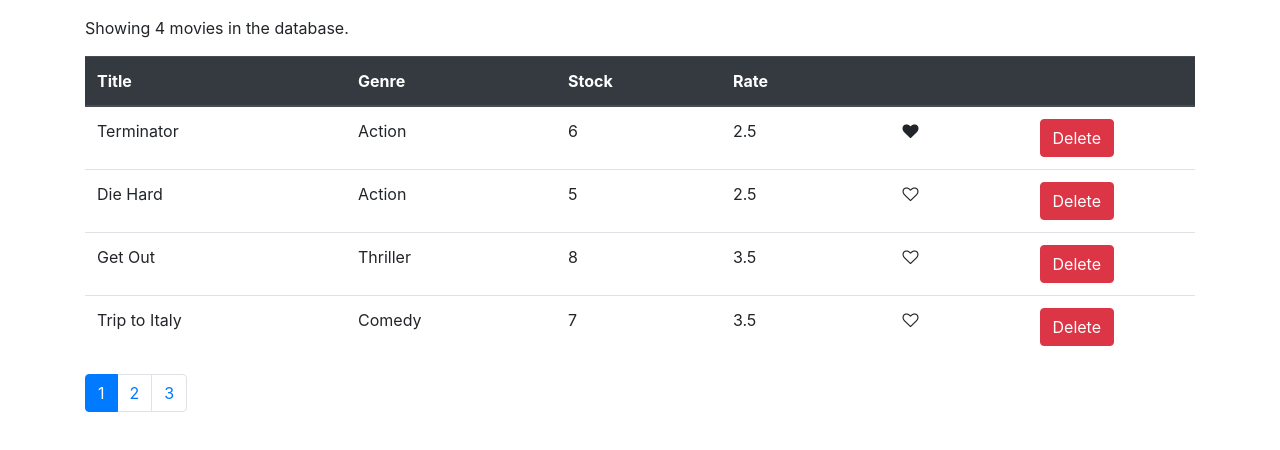
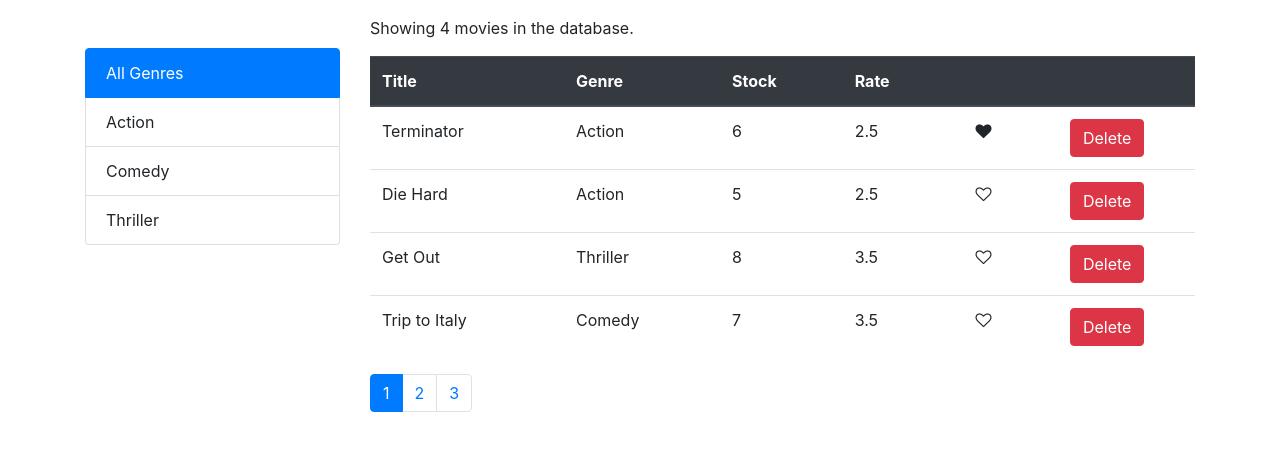
Before and after one commit to cpanuphan/vidly, a React (Create React App) app: page / in a window 1280 px wide. Shown: the top 450 px of the page. Built offline with nearby package versions, Linux system fonts and the light colour scheme.

Commit message:
PropTypes && listGroup

```diff
--- a/package.json
+++ b/package.json
@@ -6,6 +6,7 @@
     "bootstrap": "4.1.1",
     "font-awesome": "4.7.0",
     "lodash": "4.17.10",
+    "prop-types": "15.6.2",
     "react": "^16.11.0",
     "react-dom": "^16.11.0",
     "react-scripts": "3.2.0"
--- a/src/components/common/like.jsx
+++ b/src/components/common/like.jsx
@@ -1,4 +1,5 @@
 import React from "react";
+import PropTypes from "prop-types";
 
 const Like = ({ liked, onLiked }) => {
   let classes = "fa fa-heart";
@@ -14,4 +15,9 @@ const Like = ({ liked, onLiked }) => {
   );
 };
 
+Like.propTypes = {
+  liked: PropTypes.bool.isRequired,
+  onLiked: PropTypes.func.isRequired
+};
+
 export default Like;
--- /dev/null
+++ b/src/components/common/listGroup.jsx
@@ -0,0 +1,31 @@
+import React from "react";
+
+const ListGroup = ({ listItem, selectedItem, onSelectedItem }) => {
+  return (
+    <ul className="list-group">
+      <li
+        style={{ cursor: "pointer" }}
+        className={
+          selectedItem === "" ? "list-group-item active" : "list-group-item"
+        }
+        onClick={() => onSelectedItem("")}
+      >
+        All Genres
+      </li>
+      {listItem.map(item => (
+        <li
+          style={{ cursor: "pointer" }}
+          className={
+            item === selectedItem ? "list-group-item active" : "list-group-item"
+          }
+          key={item._id}
+          onClick={() => onSelectedItem(item)}
+        >
+          {item.name}
+        </li>
+      ))}
+    </ul>
+  );
+};
+
+export default ListGroup;
--- a/src/components/movies.jsx
+++ b/src/components/movies.jsx
@@ -3,12 +3,16 @@ import { getMovies } from "../services/fakeMovieService";
 import Movie from "./movie";
 import Pagination from "./common/pagination";
 import { paginate } from "../utils/paginate";
+import ListGroup from "./common/listGroup";
+import { getGenres } from "../services/fakeGenreService";
 
 class Movies extends Component {
   state = {
     movies: getMovies(),
     currentPage: 1,
-    pageSize: 4
+    pageSize: 4,
+    genres: getGenres(),
+    selectedGenre: ""
   };
 
   handleDelete = movie => {
@@ -27,20 +31,44 @@ class Movies extends Component {
     this.setState({ currentPage: pageNumber });
   };
 
+  handleSelectedGenre = genre => {
+    this.setState({ selectedGenre: genre });
+  };
+
   render() {
-    const { length: count } = this.state.movies;
-    const { pageSize, currentPage, movies: allMovies } = this.state;
+    const {
+      pageSize,
+      currentPage,
+      movies: allMovies,
+      genres,
+      selectedGenre
+    } = this.state;
 
     if (allMovies.length === 0)
       return (
         <p className="font-weight-bold mt-3">There are no movie to show.</p>
       );
 
-    const movies = paginate(allMovies, currentPage, pageSize);
+    const moviesByGenre = allMovies.filter(
+      m => m.genre._id === selectedGenre._id || !selectedGenre
+    );
+    const movies = paginate(moviesByGenre, currentPage, pageSize);
+    const { length: count } = moviesByGenre;
 
     return (
       <React.Fragment>
-        <p className="mt-3">Showing {movies.length} movies in the database.</p>
+        <div className="row">
+          <div className="col-3 pt-5">
+            <ListGroup
+              listItem={genres}
+              selectedItem={selectedGenre}
+              onSelectedItem={this.handleSelectedGenre}
+            />
+          </div>
+          <div className="col">
+            <p className="mt-3">
+              Showing {movies.length} movies in the database.
+            </p>
             <table className="table">
               <thead className="thead-dark">
                 <tr>
@@ -69,6 +97,8 @@ class Movies extends Component {
               currentPage={currentPage}
               onPageChange={this.handlePageChange}
             />
+          </div>
+        </div>
       </React.Fragment>
     );
   }
```
Also changed, not shown: src/components/common/pagination.jsx (+8 -0 lines), 1 other file (tests, documents, lock files or other folders). Lines whose indentation alone changed are shown as unchanged.
